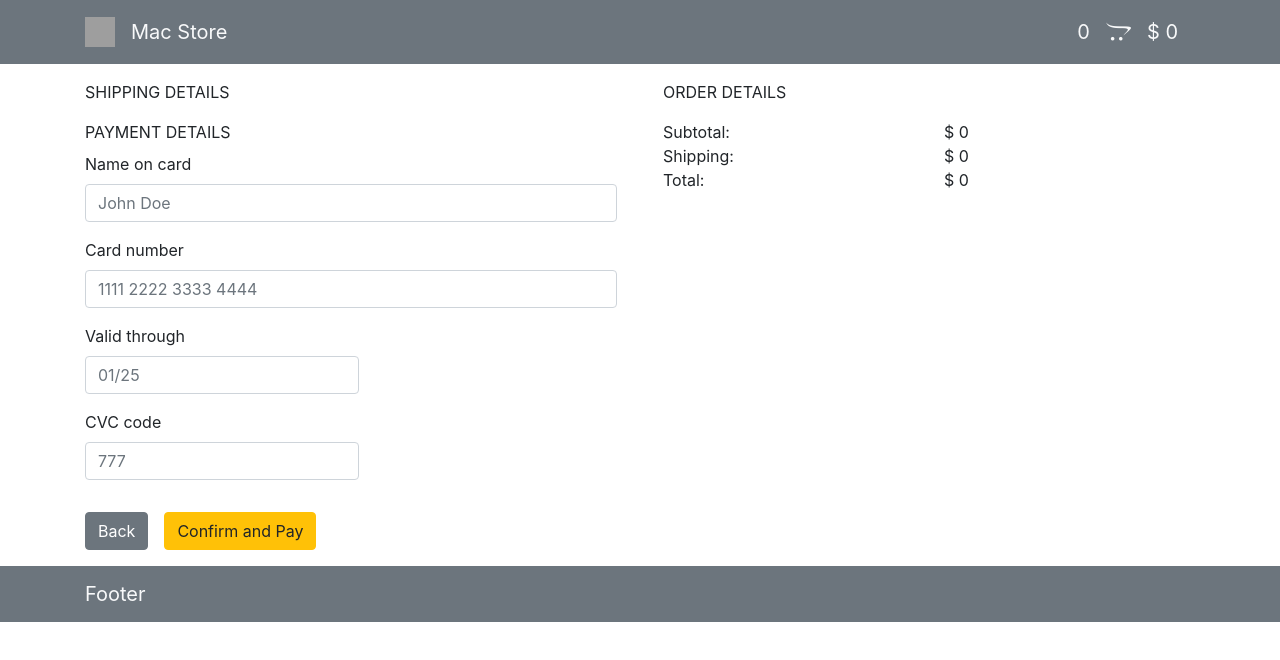
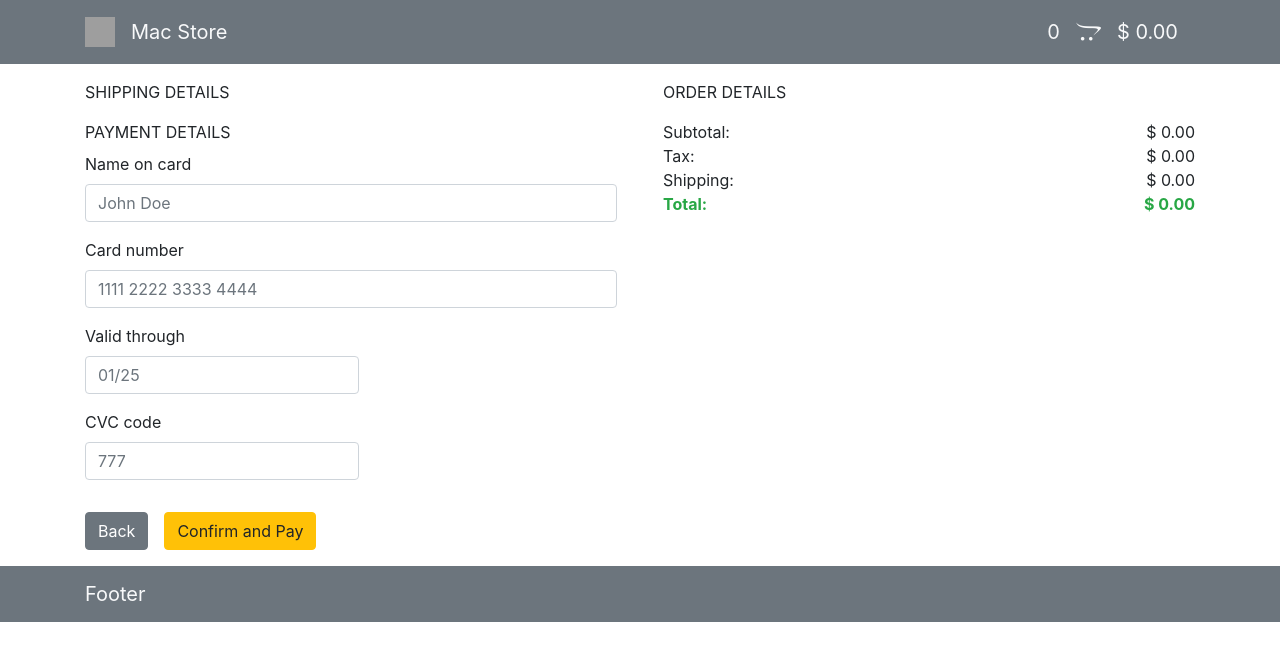
Before and after one commit to IvanSkotar/react-online-store, a React (Create React App) app: page /checkout in a window 1280 px wide. Shown: the top 660 px of the page. Built offline with nearby package versions, Linux system fonts and the light colour scheme; grey boxes are pictures that could not be loaded.

Commit message:
fix numbers

```diff
--- a/src/components/App.js
+++ b/src/components/App.js
@@ -8,7 +8,9 @@ import { connect } from 'react-redux'
 import ShipingDetails from './ShipingDetails'
 import Checkout from './Checkout'
 
+
 function App ({ list, itemsInCart, totalSumm }) {
+
   return (
     <Router>
       <div className=''>
--- a/src/components/Cart.js
+++ b/src/components/Cart.js
@@ -7,7 +7,7 @@ function Cart ({ list, totalSumm }) {
     <div className='mt-3 mb-3'>
       {list.map(el => <CartItem key={el.id} product={el}/>)}
       <Link to='/shiping-details'>
-        <button className='btn btn-warning ml-5'>Checkout Total: $ {totalSumm}</button>
+        <button className='btn btn-warning ml-5'>Checkout Total: $ {totalSumm.toFixed(2)}</button>
       </Link>
     </div>
   )
--- a/src/components/CartItem.js
+++ b/src/components/CartItem.js
@@ -18,8 +18,8 @@ function CartItem ({ product, countDown, countUp, removeItem }) {
           </div>
         </div>
         <div className="col-md-2 text-right m-3">
-          <div>Price: $ {product.price}</div>
-          <div>Total: $ {product.sum}</div>
+          <div>Price: $ {product.price.toFixed(2)}</div>
+          <div>Total: $ {product.sum.toFixed(2)}</div>
           <div className='mt-3 mb-3'>
             <button className="btn btn-secondary btn-sm mr-2" onClick={() => countDown(product)}> - </button>
             {product.count}
--- a/src/components/Header.js
+++ b/src/components/Header.js
@@ -18,7 +18,7 @@ function Header ({ itemsInCart, totalSumm }) {
         <Link to='/cart' type="button" className="btn btn-default btn-lg text-light">
           {itemsInCart}
           <i className='fab fa-opencart mr-3 ml-3'/>
-          $ {totalSumm}
+          $ {totalSumm.toFixed(2)}
         </Link>
       </div>
     </nav>
--- a/src/components/Item.js
+++ b/src/components/Item.js
@@ -20,7 +20,7 @@ function Item ({ product, addToCart }) {
             Add to Cart
           </button>
           <h4 className='d-inline'>
-            <span className='badge badge-light'>$ {product.price}</span>
+            <span className='badge badge-light'>$ {product.price.toFixed(2)}</span>
           </h4>
         </div>
       </div>
--- a/src/components/OrderDetails.js
+++ b/src/components/OrderDetails.js
@@ -12,15 +12,19 @@ function OrderDetails ({ list, totalSumm }) {
       <div>
         <div className='row'>
           <div className='col'>Subtotal:</div>
-          <div className='col'>$ {totalSumm}</div>
+          <div className='col text-right'>$ {totalSumm.toFixed(2)}</div>
+        </div>
+        <div className='row'>
+          <div className='col'>Tax:</div>
+          <div className='col text-right'>$ {(totalSumm * 0.095).toFixed(2)}</div>
         </div>
         <div className='row'>
           <div className='col'>Shipping:</div>
-          <div className='col'>$ {shipping}</div>
+          <div className='col text-right'>$ {shipping.toFixed(2)}</div>
         </div>
-        <div className='row'>
-          <div className='col'>Total:</div>
-          <div className='col'>$ {totalSumm + shipping}</div>
+        <div className='row font-weight-bold text-success'>
+          <div className='col '>Total:</div>
+          <div className='col text-right'>$ {(totalSumm + shipping).toFixed(2)}</div>
         </div>
       </div>
     </div>
--- a/src/components/OrderItem.js
+++ b/src/components/OrderItem.js
@@ -14,9 +14,9 @@ function OrderItem ({ product }) {
           </div>
         </div>
         <div className="col-md-3 p-2 text-right">
-          <div>Price: $ {product.price}</div>
+          <div>Price: $ {product.price.toFixed(2)}</div>
           <div>Count: {product.count}</div>
-          <div>Total: $ {product.sum}</div>
+          <div>Total: $ {product.sum.toFixed(2)}</div>
         </div>
       </div>
     </div>
```
Also changed, not shown: src/components/Toast.js (added, +24 -0 lines).
